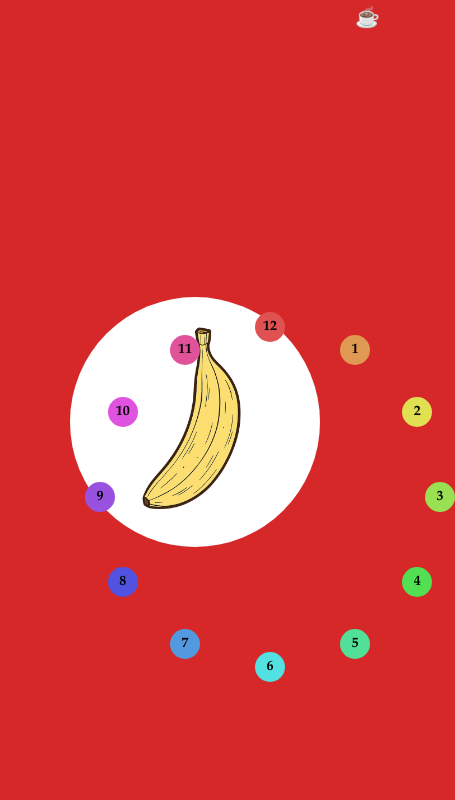
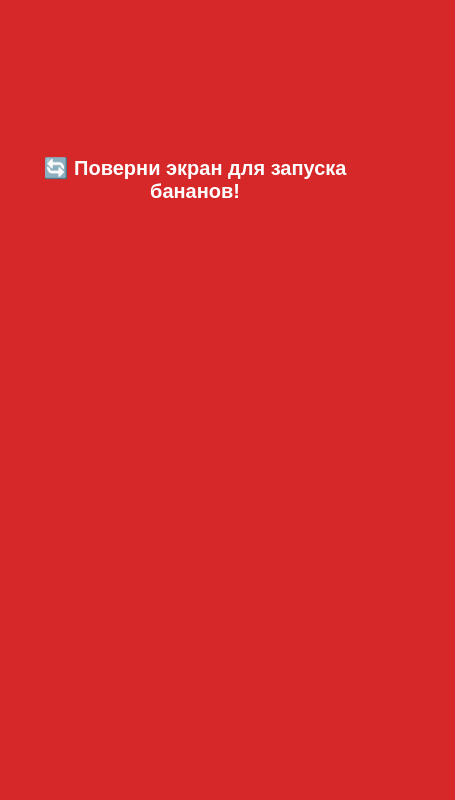
Before and after one commit to indexmod/babana, a plain HTML site: page index.html in a window 390 px wide. Shown: the top 800 px of the page, 455 px wide, since content can reach past the window. Drawn offline with Linux system fonts and the light colour scheme.

Commit message:
Update index.html

```diff
--- a/index.html
+++ b/index.html
@@ -16,16 +16,22 @@
   <meta property="og:url" content="http://banana.indexmod.xyz/" />
   <title>Banana by Andr oDei</title>
   <style>
+    html, body {
+      margin: 0;
+      padding: 0;
+      background: #d62828;
+      font-family: sans-serif;
+      height: 100%;
+      overflow: hidden;
+    }
+
     body {
-      margin: 0;
-      background: #d62828;
       display: flex;
       align-items: center;
       justify-content: center;
-      height: 100vh;
-      overflow: hidden;
-      font-family: sans-serif;
+      position: relative;
     }
+
     .dial {
       position: relative;
       width: 400px;
@@ -33,6 +39,7 @@
       border-radius: 50%;
       background: white;
     }
+
     .number {
       position: absolute;
       width: 42px;
@@ -47,6 +54,7 @@
       background: hsl(calc(30 * var(--i)), 70%, 60%);
       transform: translate(-50%, -50%);
     }
+
     #banana {
       position: absolute;
       width: 200px;
@@ -58,6 +66,7 @@
       transition: transform 0.6s ease;
       cursor: pointer;
     }
+
     .coffee {
       position: fixed;
       top: 10px;
@@ -66,22 +75,25 @@
       text-decoration: none;
       z-index: 10;
     }
+
     .coffee a {
       color: black;
       text-decoration: none;
     }
+
     .logo {
       position: fixed;
       bottom: 10px;
       right: 15px;
       z-index: 10;
     }
+
     .logo img {
       width: 28px;
       height: 28px;
     }
 
-    /* Адаптация для мобильных устройств */
+    /* Адаптация */
     @media (max-width: 768px) {
       .dial {
         width: 300px;
@@ -107,10 +119,7 @@
       }
 
       .number {
-        font-size: 14px;
-        width: 30px;
-        height: 30px;
-        line-height: 30px;
+        display: none;
       }
 
       #banana {
@@ -128,9 +137,37 @@
         height: 24px;
       }
     }
+
+    .rotate-warning {
+      display: none;
+      position: absolute;
+      z-index: 1000;
+      top: 0;
+      left: 0;
+      right: 0;
+      bottom: 0;
+      background: #d62828;
+      color: white;
+      font-size: 20px;
+      font-weight: bold;
+      text-align: center;
+      padding-top: 40%;
+    }
+
+    @media screen and (orientation: portrait) and (max-width: 768px) {
+      .rotate-warning {
+        display: block;
+      }
+
+      body > *:not(.rotate-warning) {
+        display: none !important;
+      }
+    }
   </style>
 </head>
 <body>
+  <div class="rotate-warning">🔄 Поверни экран для запуска бананов!</div>
+
   <div class="coffee">
     <a href="https://www.buymeacoffee.com/indexmod" target="_blank">☕</a>
   </div>
@@ -142,6 +179,7 @@
   <div class="dial" id="dial">
     <img id="banana" src="img/banana.png" alt="Banana Pointer" />
   </div>
+
   <script>
     const dial = document.getElementById('dial');
     const banana = document.getElementById('banana');
@@ -163,8 +201,11 @@
       "Banana-Boat-Song-german"
     ];
 
+    const isMobile = window.innerWidth <= 480;
+
+    if (!isMobile) {
       for (let i = 1; i <= total; i++) {
-      const angle = (i - 3) * (Math.PI * 2 / total); // -3 чтобы 12 была сверху
+        const angle = (i - 3) * (Math.PI * 2 / total);
         const radius = 170;
         const centerX = 200;
         const centerY = 200;
@@ -175,8 +216,9 @@
         num.style.left = `${x}px`;
         num.style.top = `${y}px`;
         num.textContent = i;
-      num.style.setProperty('--i', i); // для цветового круга hsl()
+        num.style.setProperty('--i', i);
         dial.appendChild(num);
+      }
     }
 
     const audio = new Audio();
```
Lines whose indentation alone changed are shown as unchanged.
